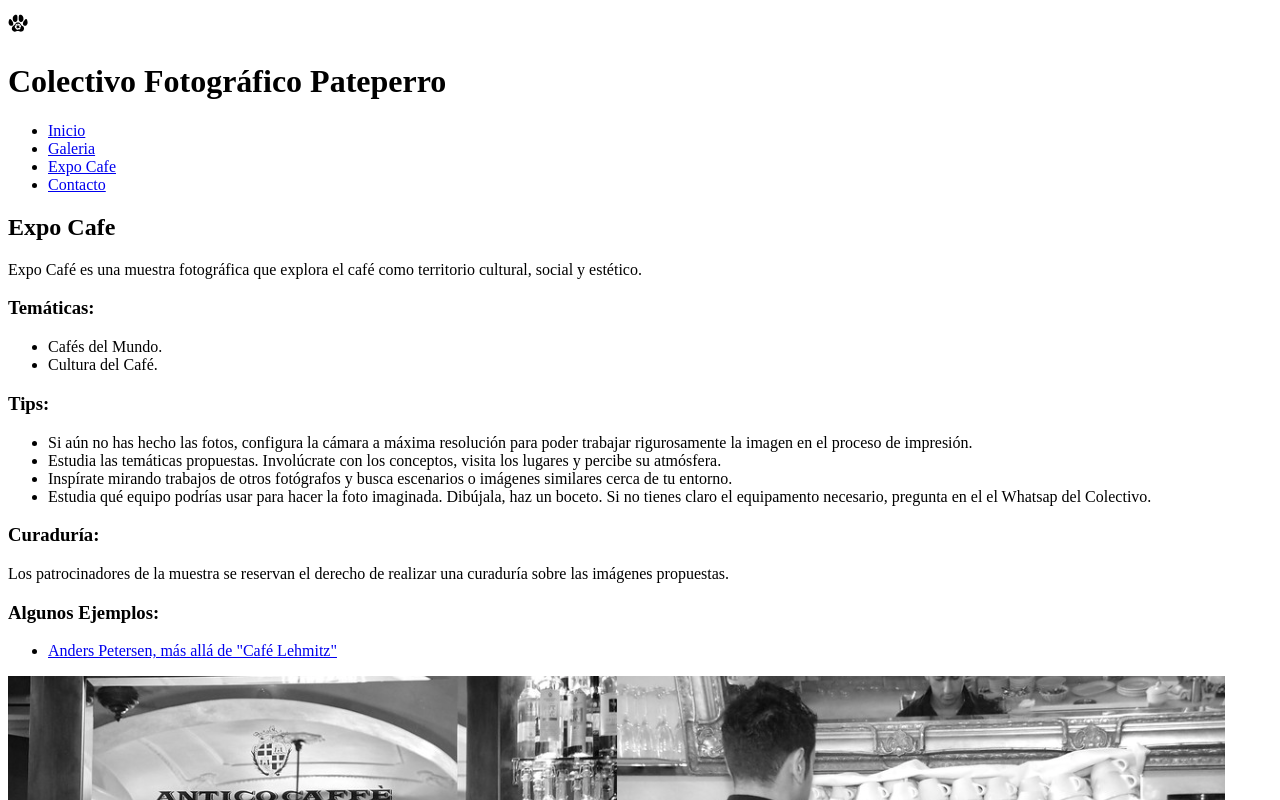
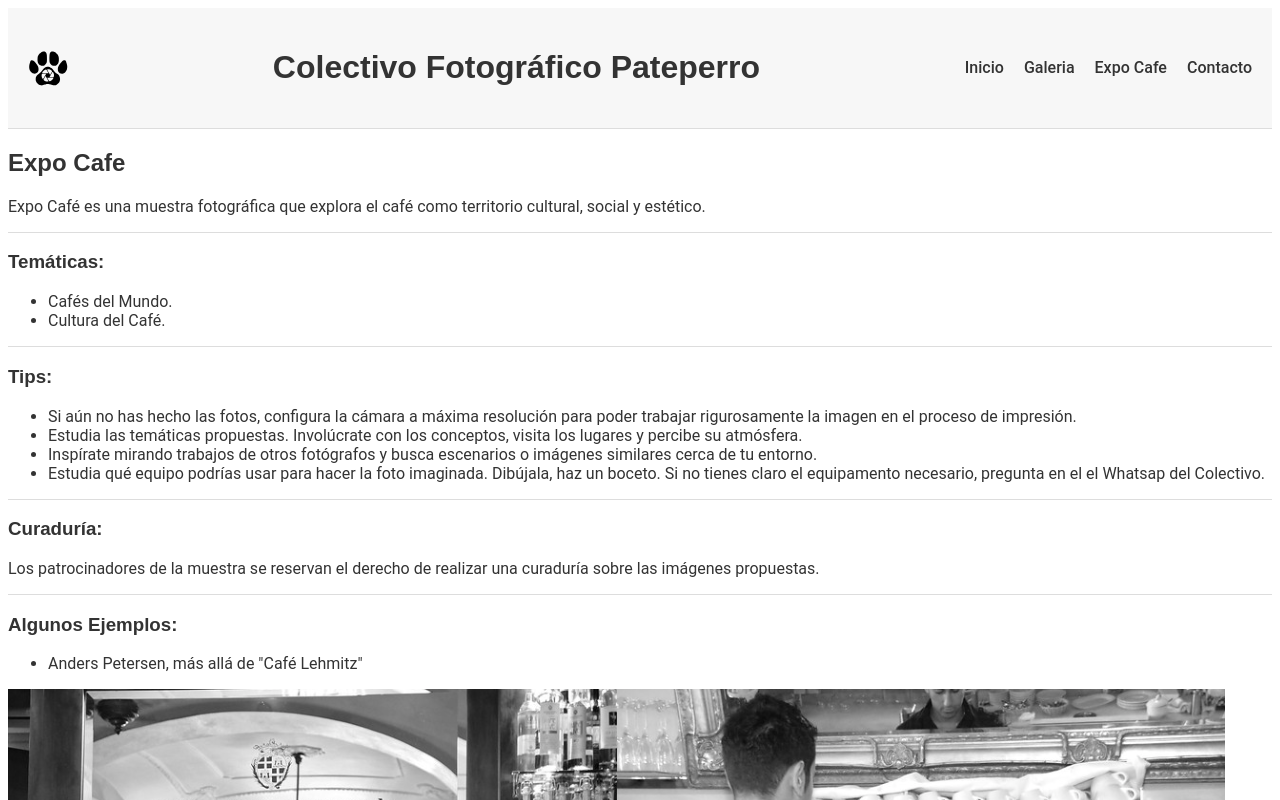
Before and after one commit to danielr2120/Pateperro_V1, a React (Vite) app: page /Pateperro_V1/ExpoCafe in a window 1280 px wide. Shown: the top 800 px of the page. Built offline with nearby package versions, Linux system fonts and the light colour scheme.

Commit message:
Agrego un poco de css

```diff
--- a/index.html
+++ b/index.html
@@ -3,7 +3,7 @@
 <html lang="en">
   <head>
     <meta charset="UTF-8" />
-    <link rel="icon" type="image/svg+xml" href="./src/assets/logo.svg" />
+    <link rel="icon" type="image/svg+xml" href="./src/assets/logo.svg"/>
     <meta name="viewport" content="width=device-width, initial-scale=1.0" />
     <title>Pateperro</title>
   </head>
--- a/src/components/Header.jsx
+++ b/src/components/Header.jsx
@@ -3,7 +3,7 @@
 function Header() {
   return (
     <header>
-      <img src={logo} alt="Logo PatePerro" width="20px" height="30px"/>
+      <img src={logo} alt="Logo PatePerro" width="40px" height="40px"/>
       <h1>Colectivo Fotográfico Pateperro</h1>
       <nav>
         <ul>
--- a/src/index.css
+++ b/src/index.css
@@ -0,0 +1,75 @@
+:root {
+  --color-fondo: #FFFFFF;
+  --color-seccion: #F7F7F7;
+  --color-texto: #333333;
+  --color-acento: #3498DB;
+  --color-borde: #DDDDDD;
+  --padding-general: 20px;
+}
+
+body{
+  font-family: 'Roboto', sans-serif;
+}
+h1, h2, h3 {
+  font-family: 'Montserrat', sans-serif;
+  font-weight: 700;
+}
+
+body {
+  background-color: var(--color-fondo);
+  color: var(--color-texto);
+  font-family: 'Roboto', sans-serif;
+}
+
+header {
+  background-color: var(--color-seccion);
+  display: flex; /* activa Flexbox */
+  align-items: center; /* centra verticalmente los elementos */
+  justify-content: space-between; /* separa logo y menú */
+  padding: 20px;
+  border-bottom: 1px solid #ddd;
+}
+
+nav ul {
+  list-style: none;
+  padding: 0;
+  margin: 0;
+  display: flex; /* pone los items en fila */
+  gap: 20px; /* espacio entre links */
+}
+
+nav ul li a {
+  color: #333;          /* color gris oscuro */
+  text-decoration: none; /* quita subrayado */
+  font-weight: 500;      /* opcional, para resaltar un poco */
+  transition: color 0.3s; /* transición suave para hover */
+}
+
+nav ul li a:hover {
+  color: var(--color-acento); /* color de acento al pasar el mouse */
+}
+
+a {
+  color: var(--color-acento);
+}
+
+li a{
+  color: var(--color-texto);
+  text-decoration: none;
+  transition: color 0.3s;
+}
+
+li a:hover{
+  color: var(--color-acento)
+}
+
+section {
+  border-bottom: 1px solid var(--color-borde);
+}
+
+footer {
+  text-align: center;
+  padding: 20px;
+  background-color: (var(--color-fondo));
+  color: var(--color-texto);
+}
```
